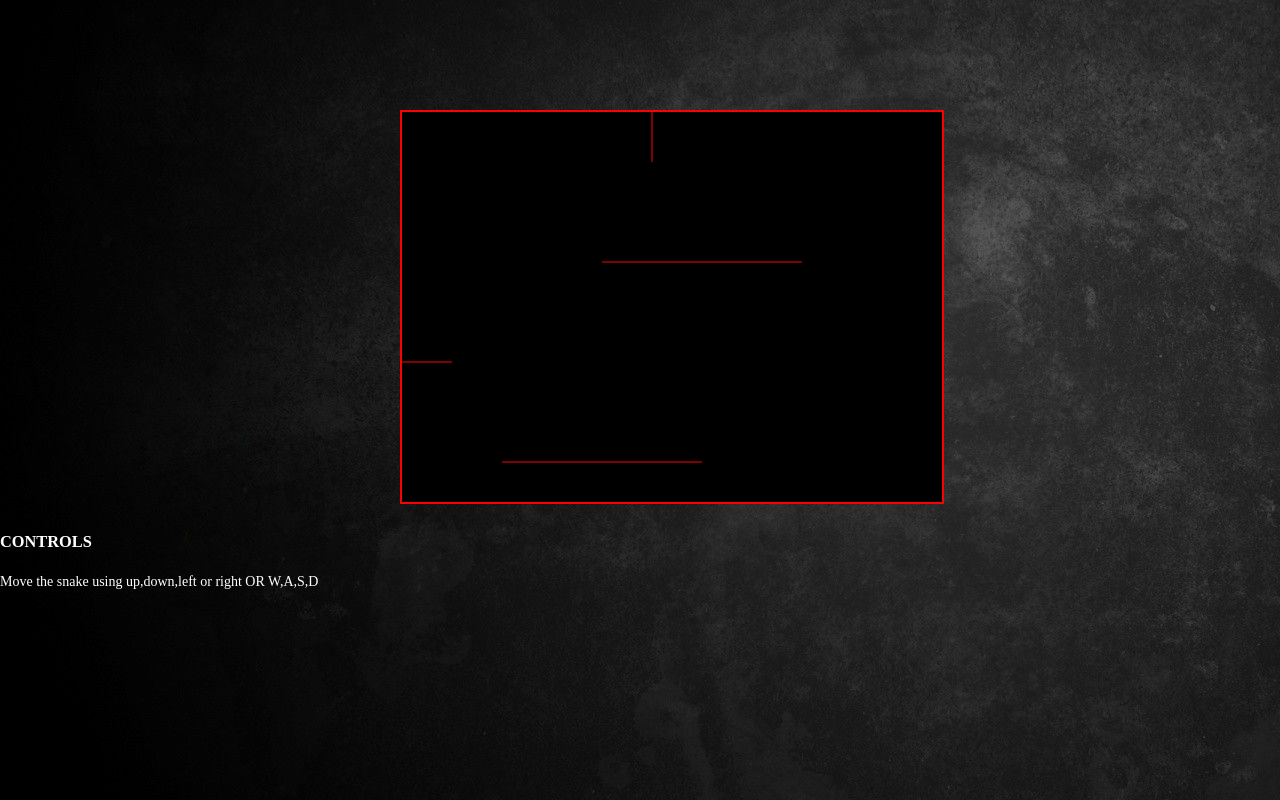
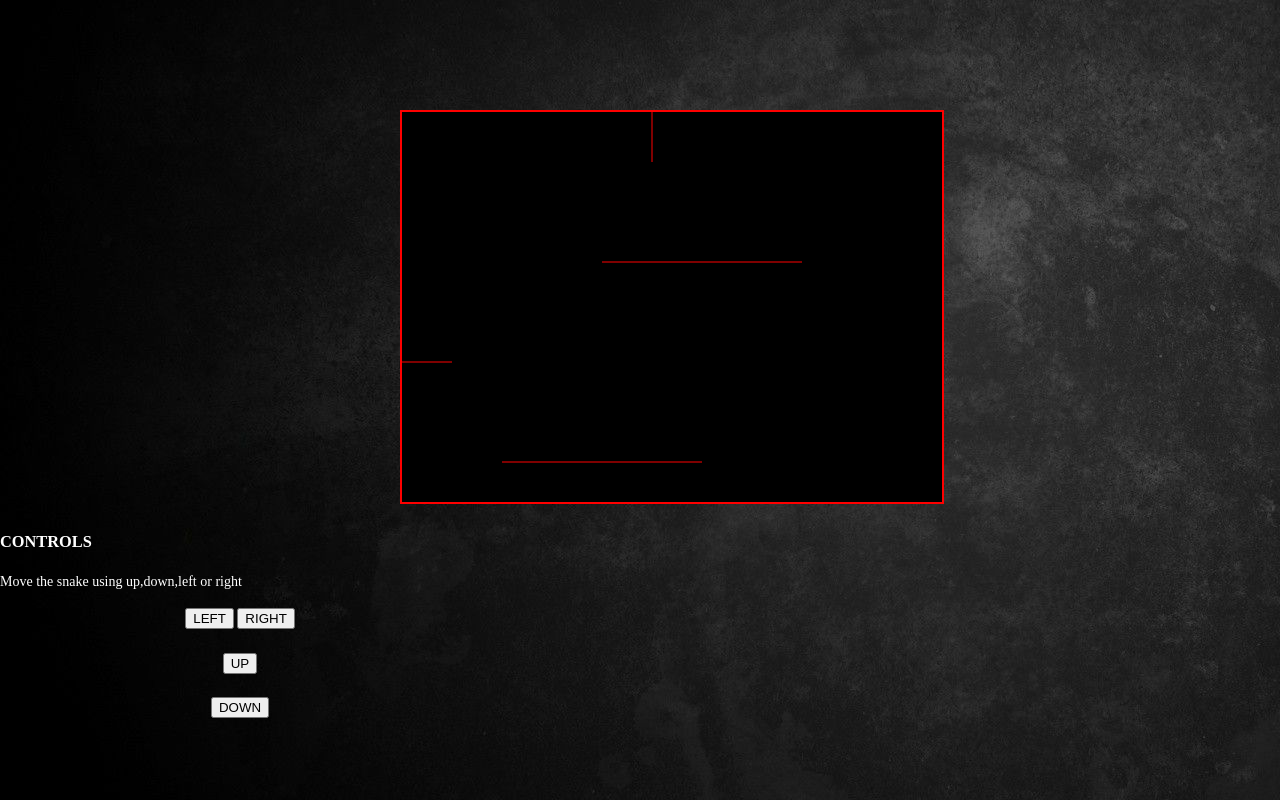
Before and after one commit to adithya-roy/Multiplayer-Game, a plain HTML site: page index.html in a window 1280 px wide. Drawn offline with Linux system fonts and the light colour scheme.

Commit message:
Update index.html

```diff
--- a/index.html
+++ b/index.html
@@ -2,10 +2,11 @@
     <head>
         <meta charset="utf-8">
         <link rel="stylesheet" href="style.css">
+        <meta name="viewport" content="width=device-width, initial-scale=1.0"/>
         <title>Snakes</title>
 
     </head>
-    <body>
+    <body onload="startMovement()">
         <div class="content">
             <div class="main">
 
@@ -29,7 +30,16 @@
 
             <div>
                 <h3>CONTROLS</h3>
-                <p>Move the snake using up,down,left or right OR W,A,S,D</p>
+                <p>Move the snake using up,down,left or right </p>
+                <script src="cww2.js"></script>
+
+                <div style="text-align:center;width:480px;">
+  <button onclick="left()">LEFT</button>
+  <button onclick="right()">RIGHT</button><br><br>
+  <button onclick="up()">UP</button><br><br>
+  <button onclick="down()">DOWN</button>
+
+</div>
             </div>
 
             <!-- <div class="content" id="highscore">
```
